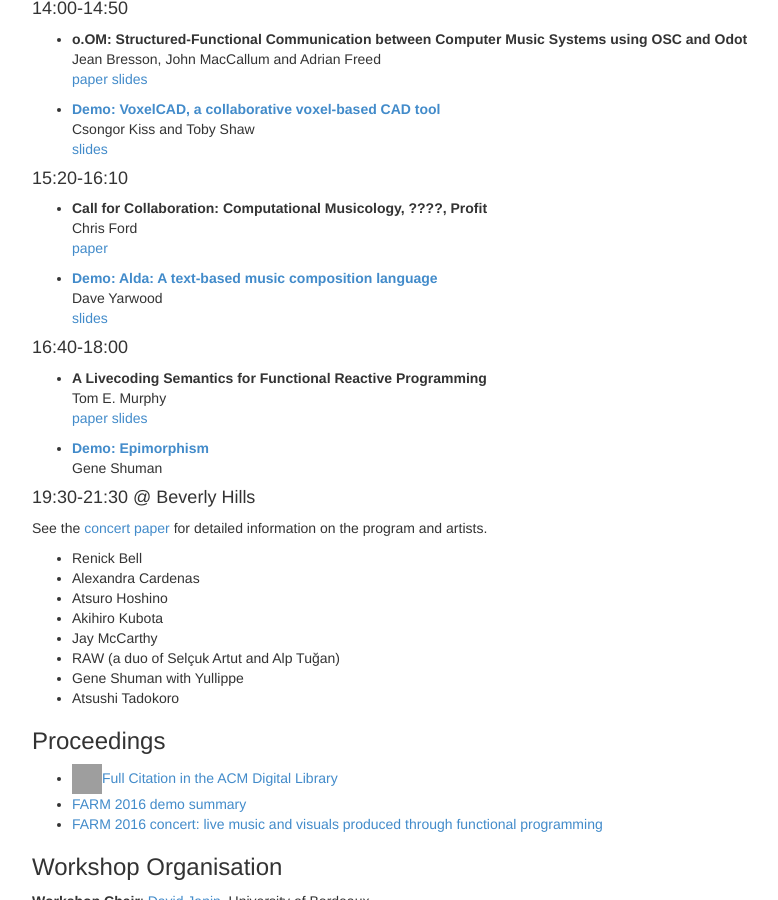
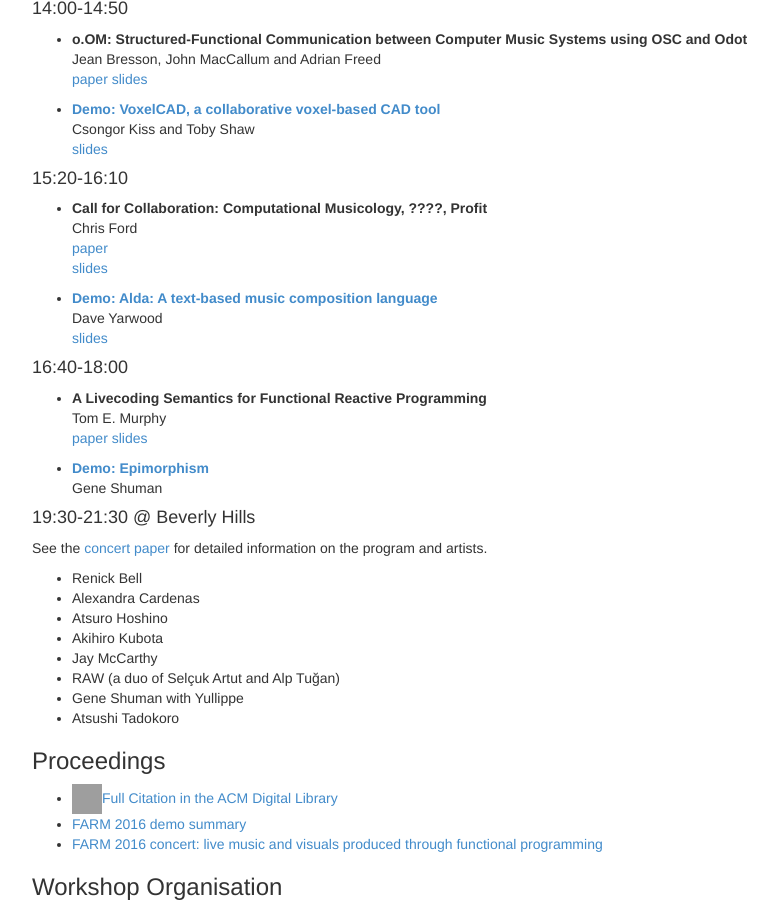
Before and after one commit to functional-art/functional-art.github.com, a Jekyll site: the page built from 2016/index.md, in a window 1280 px wide and 900 px high, scrolled down 895 px. Shown: the whole window, without its empty margins (38-816 px from the left). Built offline with Jekyll 4.4.1, drawn with Linux system fonts in a browser that asks for light colours; nearby versions of some CDN libraries; grey boxes are pictures that could not be loaded.

Commit message:
Slides for Chris Ford talk.

```diff
--- a/2016/index.md
+++ b/2016/index.md
@@ -74,6 +74,8 @@
 * **Call for Collaboration: Computational Musicology, ????, Profit**<br/>
   Chris Ford<br/>
   <a class="DLtitleLink" href="http://dl.acm.org/authorize?N19419" title="Get the Full Text from the ACM Digital Library">paper</a>
+  <br/>
+  <a href="http://ctford.github.io/kolmogorov-music/">slides</a>
 
 * [**Demo: Alda: A text-based music composition language**](alda.html)<br/>Dave Yarwood
   <br/>
```
